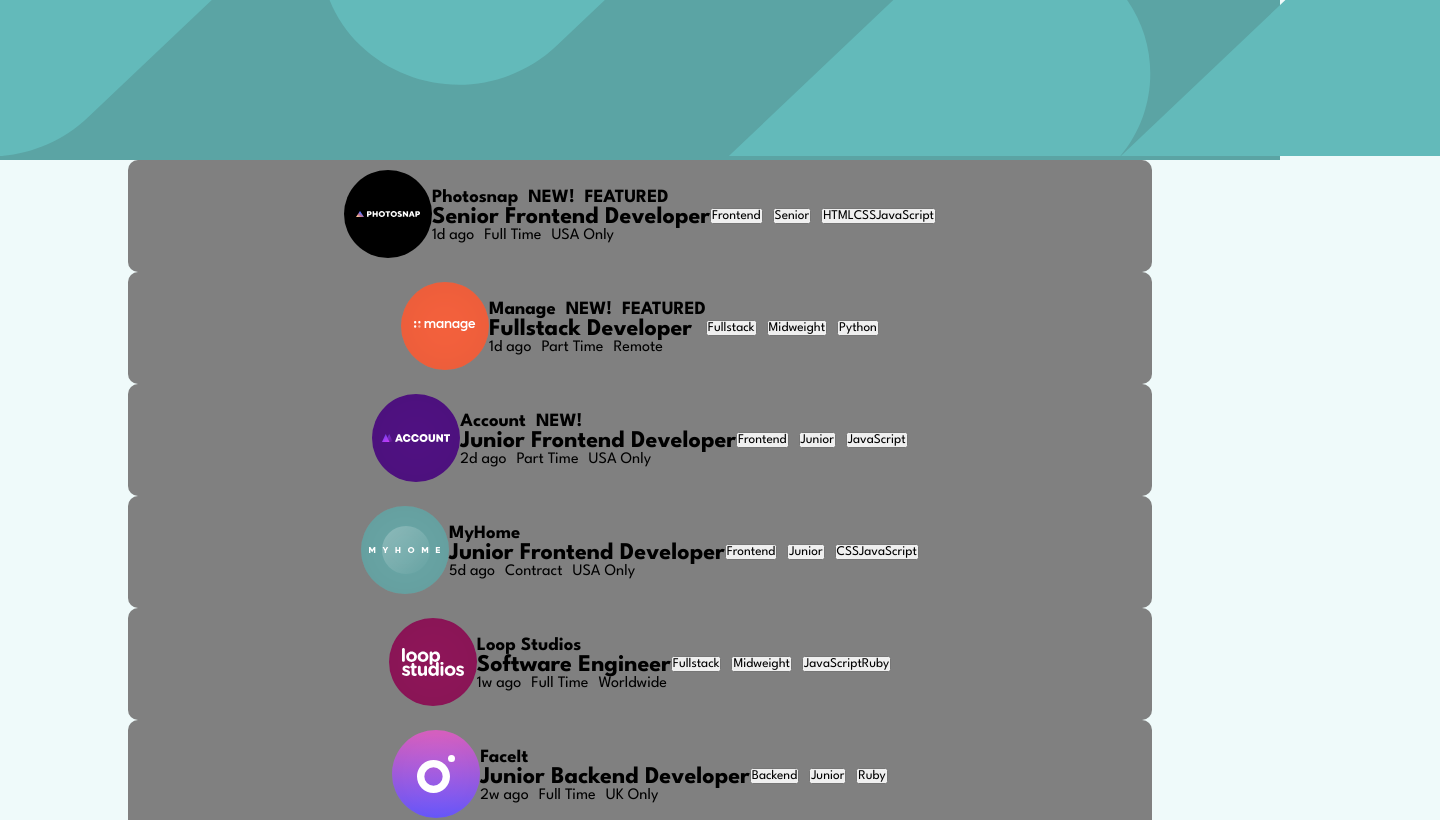
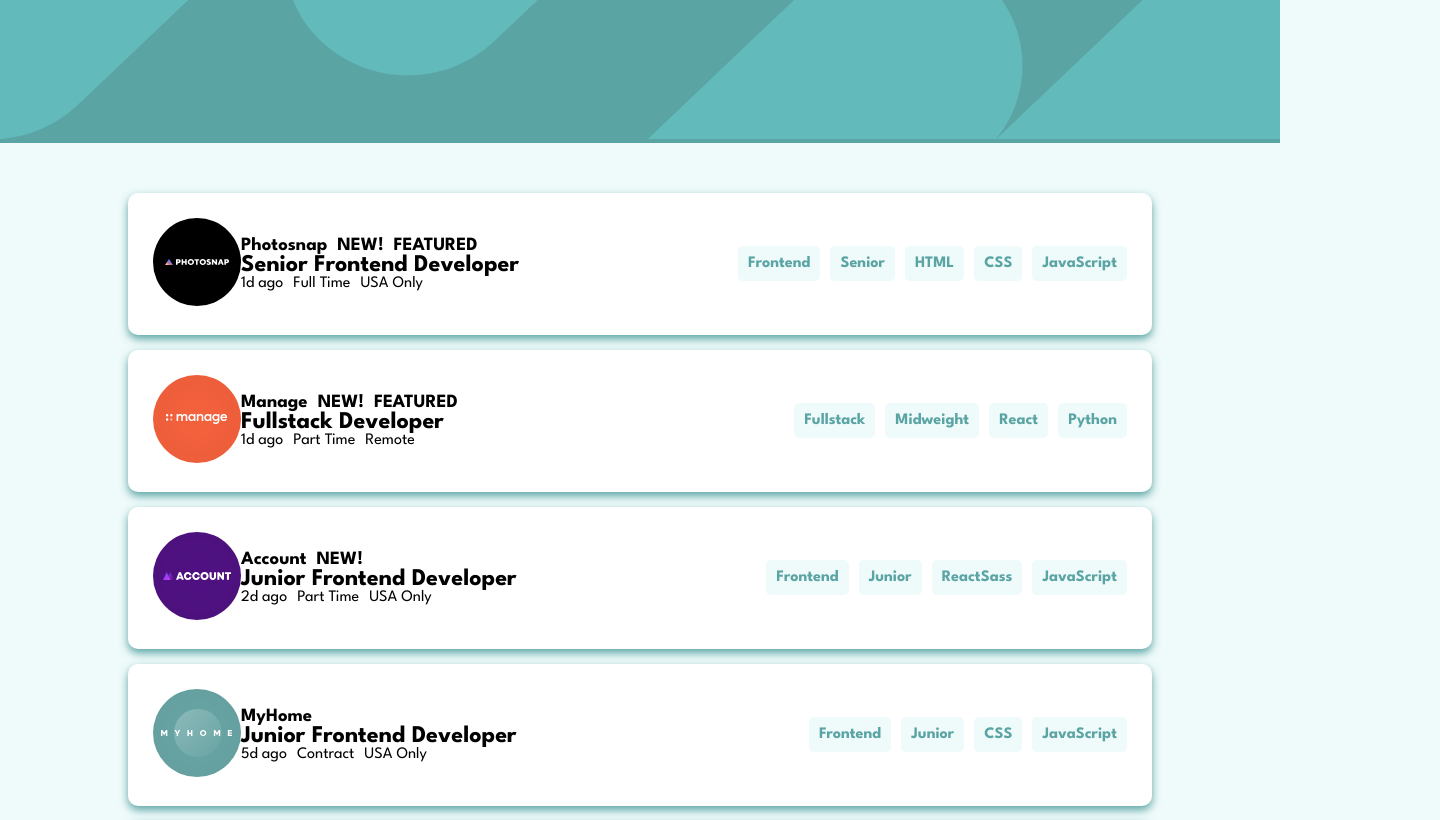
Before and after one commit to JesusVS760/Job-Filter-Project, a React (Vite) app: page / in a window 1280 px wide. Shown: the top 820 px of the page, 1440 px wide, since content can reach past the window. Built offline with nearby package versions, Linux system fonts and the light colour scheme.

Commit message:
card styling

```diff
--- a/src/App.css
+++ b/src/App.css
@@ -1,6 +1,13 @@
+.app-container {
+  display: flex;
+  align-items: center;
+  flex-direction: column;
+}
 .app-style-image {
   background: hsl(180, 29%, 50%);
+  width: 100%;
+  margin-bottom: 50px;
 }
 .app-style-image img {
-  /* width: 100%; */
+  width: 100%;
 }
--- a/src/components/Card.css
+++ b/src/components/Card.css
@@ -1,12 +1,13 @@
 .card-container {
   display: flex;
   align-items: center;
-  justify-content: center;
-  background-color: gray;
-  padding: 10px;
-  margin-left: 10%;
-  margin-right: 10%;
+  justify-content: space-between;
+  background-color: white;
+  padding: 25px;
   border-radius: 10px;
+  width: 80%;
+  margin-bottom: 15px;
+  box-shadow: 0 4px 8px hsl(180, 29%, 50%); /* Bottom shadow */
 }
 .card-header {
   display: flex;
@@ -25,3 +26,13 @@
   align-items: start;
   gap: 10px;
 }
+.card-skills-filter button {
+  padding: 10px;
+  color: hsl(180, 29%, 50%);
+  font-weight: 700;
+  font-size: 1rem;
+  background: hsl(180, 52%, 96%);
+  border: none;
+  border-radius: 5px;
+  cursor: pointer;
+}
--- a/src/components/Card.jsx
+++ b/src/components/Card.jsx
@@ -28,7 +28,10 @@
       <div className="card-skills-filter">
         <button>{job.role}</button>
         <button>{job.level}</button>
-        <button>{job.languages}</button>
+        {job.tools.length > 0 ? <button>{job.tools}</button> : ""}
+        {job.languages.map((language, index) => (
+          <button key={index}>{language}</button>
+        ))}
       </div>
     </div>
   );
--- a/src/index.css
+++ b/src/index.css
@@ -5,8 +5,7 @@
   font-family: "League Spartan", sans-serif;
   font-optical-sizing: auto;
 }
-:root {
-}
+
 body {
   background: hsl(180, 52%, 96%);
 }
```
